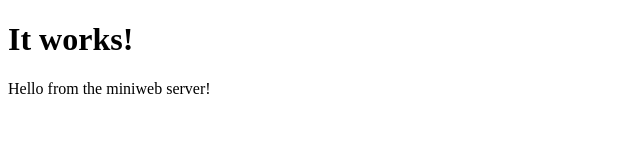
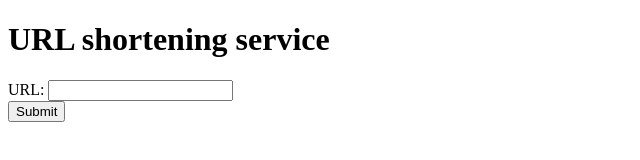
Before and after one commit to M1nJun/URLShortner, a plain HTML site: page Miniweb/www/index.html in a window 1280 px wide. Shown: the whole page, without its empty margins (0-640 px from the left). Drawn offline with Linux system fonts and the light colour scheme.

Commit message:
updated index.html

```diff
--- a/Miniweb/www/index.html
+++ b/Miniweb/www/index.html
@@ -1,8 +1,12 @@
 <!DOCTYPE html>
 <head>
-    <title>Welcome to miniweb</title>
+  <title>URL shortening</title>
 </head>
 <body>
-    <h1>It works!</h1>
-    <p>Hello from the miniweb server!</p>
+  <h1>URL shortening service</h1>
+  <form action="http://localhost:8888/encode" method="Post">
+    <label for="url">URL:</label>
+    <input type="text" id="url" name="url" /><br />
+    <input type="submit" value="Submit" />
+  </form>
 </body>
```
